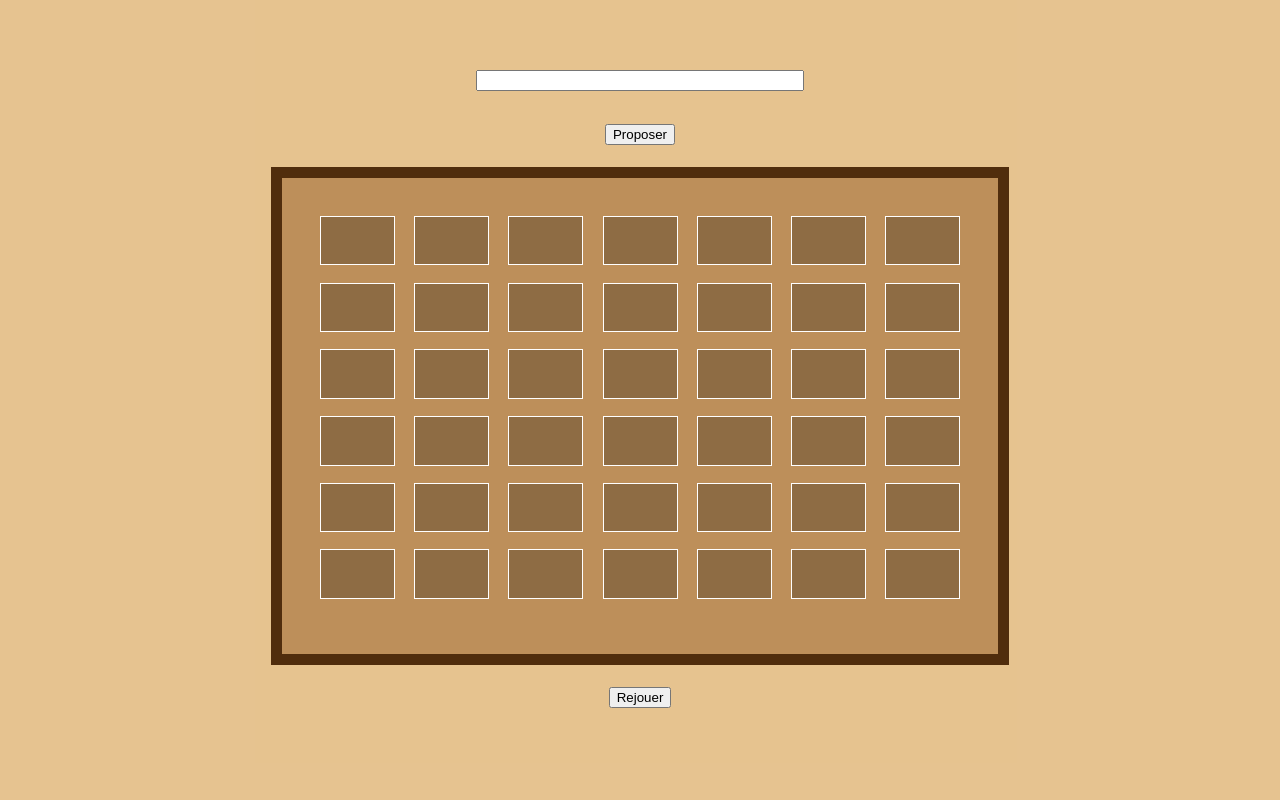
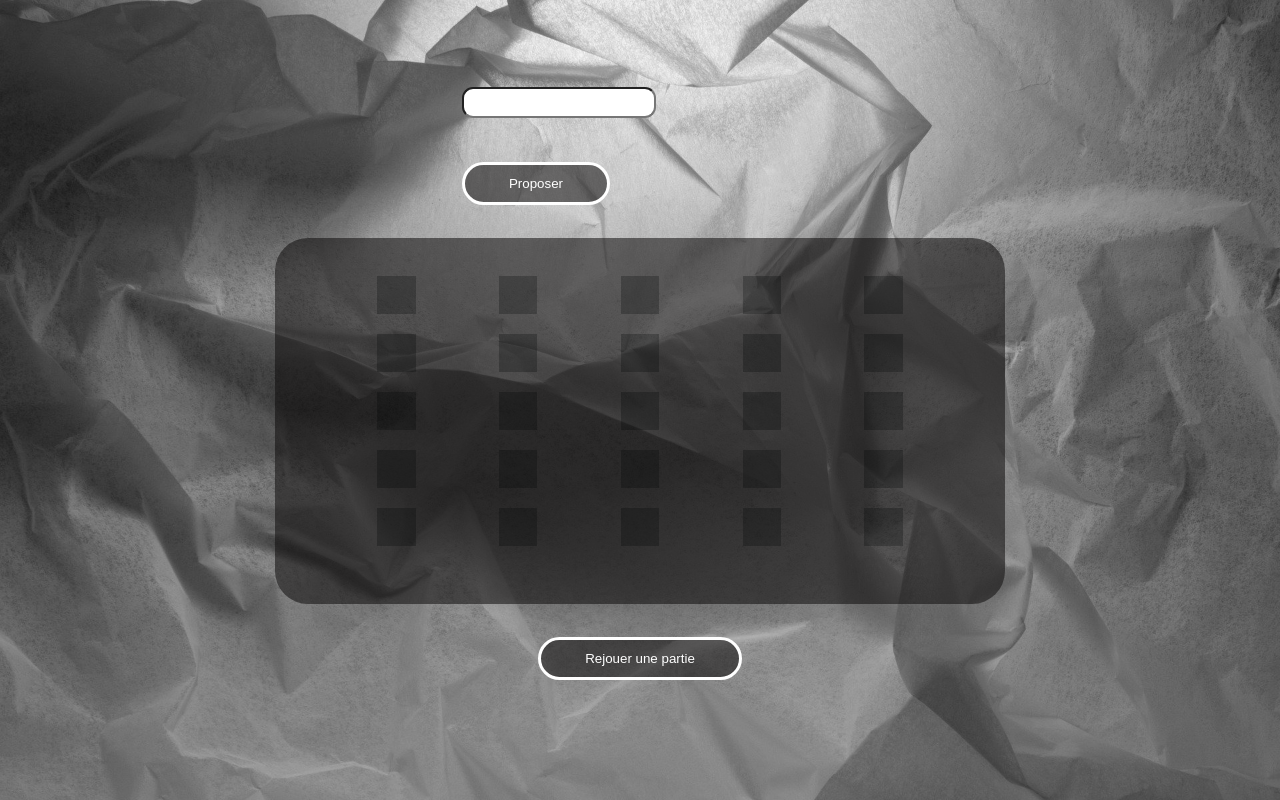
Before and after one commit to TimotheeGimbert/motuz, a website built with webpack: page index.html in a window 1280 px wide. Built offline with nearby package versions, Linux system fonts and the light colour scheme.

Commit message:
before structure changes

```diff
--- a/index.html
+++ b/index.html
@@ -12,10 +12,12 @@
 <body>
 
   <div class="app">
-    <input type="text">
-    <button id="submitButton">Proposer</button>
+    <section>
+      <input type="text">
+      <button id="submitButton">Proposer</button>
+    </section>
     <div class="board"></div>
-    <button id="replayButton">Rejouer</button>
+    <button id="replayButton">Rejouer une partie</button>
     <div id="resultModal">RESULTAT</div>
   </div>
 
--- a/src/js/index.js
+++ b/src/js/index.js
@@ -2,7 +2,8 @@ import '../style/index.scss';
 
 const main = () => {
 
-  const words = ['marmotte', 'potiron', 'citron', 'chaton', 'marmitte', 'parasol', 'balade', 'mousson', 'parquet', 'belgique'];
+  //const words = ['marmotte', 'potiron', 'citron', 'chaton', 'marmitte', 'parasol', 'balade', 'mousson', 'parquet', 'belgique', 'chausson', 'marbre', 'pizzas', 'beignet', 'bonnet', 'capuche', 'araignee', 'populaire', 'tonneau'];
+  const words = ['pizza', 'pizza'];
   let status;
 
   const game = () => {
@@ -30,7 +31,7 @@ const main = () => {
       }
 
       wordToFind = generateWord();
-      maxAttempts = wordToFind.length-1;
+      maxAttempts = wordToFind.length;
       lettersFound = [...Array(wordToFind.length)];
       round = 0;
       status = 'playing';
--- a/src/style/_custom.scss
+++ b/src/style/_custom.scss
@@ -1 +1,6 @@
-$warning: rgb(102, 255, 0);
+$dark-opac: rgba(14, 12, 12, 0.541);
+
+$red-custom: #e62d43af;
+$yellow-custom: #FAB905;
+$green-custom: #5bc216d5;
+$blue-custom: #5AAFFA;
--- a/src/style/index.scss
+++ b/src/style/index.scss
@@ -5,29 +5,46 @@
   src: url('../assets/fonts/Augusta.ttf');
 }
 
-
 body {
   margin: 0;
   padding: 0;
-  background-color: azure;
+  background-image: url("../assets/images/paper.jpg");
+  background-repeat: no-repeat;
+  background-position: center;
+  background-attachment: fixed;
+  background-size: cover;
 }
 
 .app {
   width: 100vw;
   height: 100vh;
-  background-color: rgba(221, 137, 35, 0.507);
   display: flex;
   flex-direction: column;
   justify-content: center;
   align-items: center;
 
-  input {
-    width: 25%;
-    margin-bottom: 11px;
+  section {
+    input {
+      width: 50%;
+      margin-bottom: 11px;
+      border-radius: 11px;
+      padding: 6px;
+      margin-right: 11px;
+    }
   }
 
+
   button {
-    margin: 22px 0;
+    margin: 33px 0;
+    padding: 11px 44px;
+    border-radius: 30px;
+    background-color: $dark-opac;
+    color: white;
+    border: 3px solid white;
+    &:hover {
+      background-color: white;
+      color: $dark-opac;
+    }
   }
 }
 
@@ -38,10 +55,9 @@ body {
 
 .board {
   padding: 3%;
-  width: 50%;
-  height: 50%;
-  background-color: rgba(124, 59, 6, 0.39);
-  border: 11px solid rgba(63, 29, 2, 0.863);
+  width: 51vw;
+  background-color: $dark-opac;
+  border-radius: 33px;
   display: flex;
   flex-flow: column nowrap;
   justify-content: space-evenly;
@@ -56,9 +72,8 @@ body {
   margin-bottom: 3%;
 
   .box {
-    width: 100%;
-    height: 100%;
-    border: 1px solid white;
+    width: 3vw;
+    height: 3vw;
     display: flex;
     justify-content: center;
     align-items: center;
@@ -67,14 +82,14 @@ body {
     font-size: 2.2rem;
 
     &.placed {
-      background-color: green;
+      background-color: $green-custom;
     }
 
     &.misplaced {
-      background-color: orange;
+      background-color: $yellow-custom;
     }
     &.wrong {
-      background-color: red;
+      background-color: $red-custom;
     }
   }
 }
```
Also changed, not shown: dist/bundle.css, dist/bundle.js, dist/fe0b5432571e1d50d0ca.jpg (added), src/assets/images/paper.jpg (added), 1 other file.
